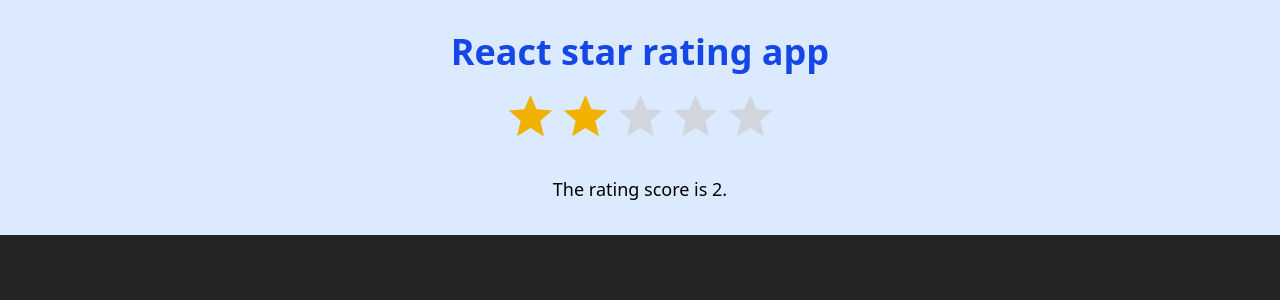
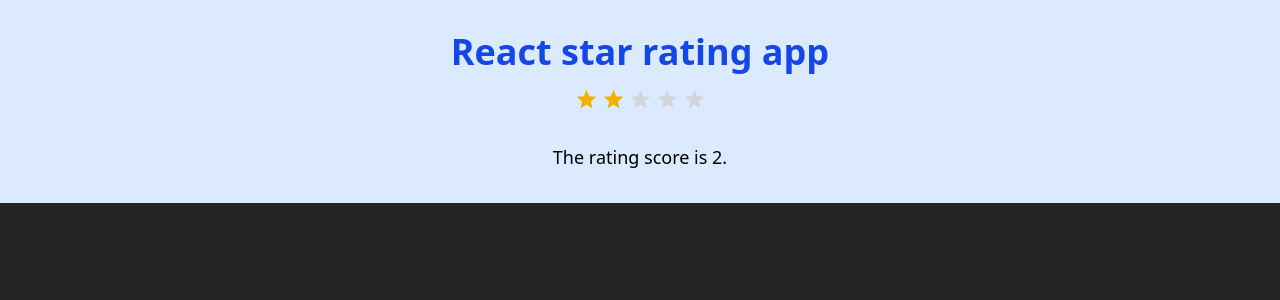
Before and after one commit to robin-artemstein/star-rating-app, a React (Vite) app: page / in a window 1280 px wide. Shown: the top 300 px of the page. Built offline with nearby package versions, Linux system fonts and the light colour scheme.

Commit message:
Update StarRates.tsx

```diff
--- a/src/StarRates.tsx
+++ b/src/StarRates.tsx
@@ -1,37 +1,38 @@
-// Import React for building the component
+// src/StarRates.tsx
 import React from 'react';
-// Import star icons from React Icons (FaStar is a solid star icon)
-import { IoMdStar } from "react-icons/io";
+import { MdStar } from "react-icons/md";
 
-// Define the TypeScript interface for the component's props
-// In layman's terms: This tells TypeScript what props the component expects (starRateNumber as a number)
+// Define props interface
 interface StarRatesProps {
-  starRateNumber: number;  // Should be between 1 and 5
+  starRateNumber: number;  // Expected to be 1~5
 }
 
-// Define the StarRates component as a functional component with props
+// Functional component
 const StarRates: React.FC<StarRatesProps> = ({ starRateNumber }) => {
-  // Create an array of 5 elements to represent the 5 stars
-  // In layman's terms: We're making a list of 5 stars, and for each, decide if it's yellow or gray
+  // Create array for 5 stars (1 to 5)
   const stars = Array.from({ length: 5 }, (_, index) => index + 1);
 
   return (
-    // Use flex-row for horizontal layout with Tailwind
-    // In layman's terms: This div lines up the stars side by side with a bit of space between them
-    <div className="flex flex-row justify-center">
-      {stars.map((star) => (
-        // For each star, render the FaStar icon
-        // Color it yellow if the star's position <= starRateNumber, else gray
-        // In layman's terms: If this star's number is within the rating, make it yellow; otherwise, gray
-        <IoMdStar
-          key={star}  // Unique key for React's list rendering
-          className={star <= starRateNumber ? 'text-yellow-500' : 'text-gray-300'}  // Tailwind classes for colors
-          size={55}  // Size of the icon (adjust as needed)
-        />
-      ))}
+    <div className="flex flex-row justify-center space-x-1">
+      {stars.map((star) => {
+        // Decide colour using if/else
+        let starColorClass = 'text-gray-300'; // default colour
+
+        if (star <= starRateNumber) {
+          starColorClass = 'text-yellow-500';
+        }
+        // else → remains gray (already set as default)
+
+        return (
+          <MdStar
+            key={star}
+            className={starColorClass}
+            size={23}
+          />
+        );
+      })}
     </div>
   );
 };
 
-// Export the component so it can be imported in App.tsx
 export default StarRates;
```
